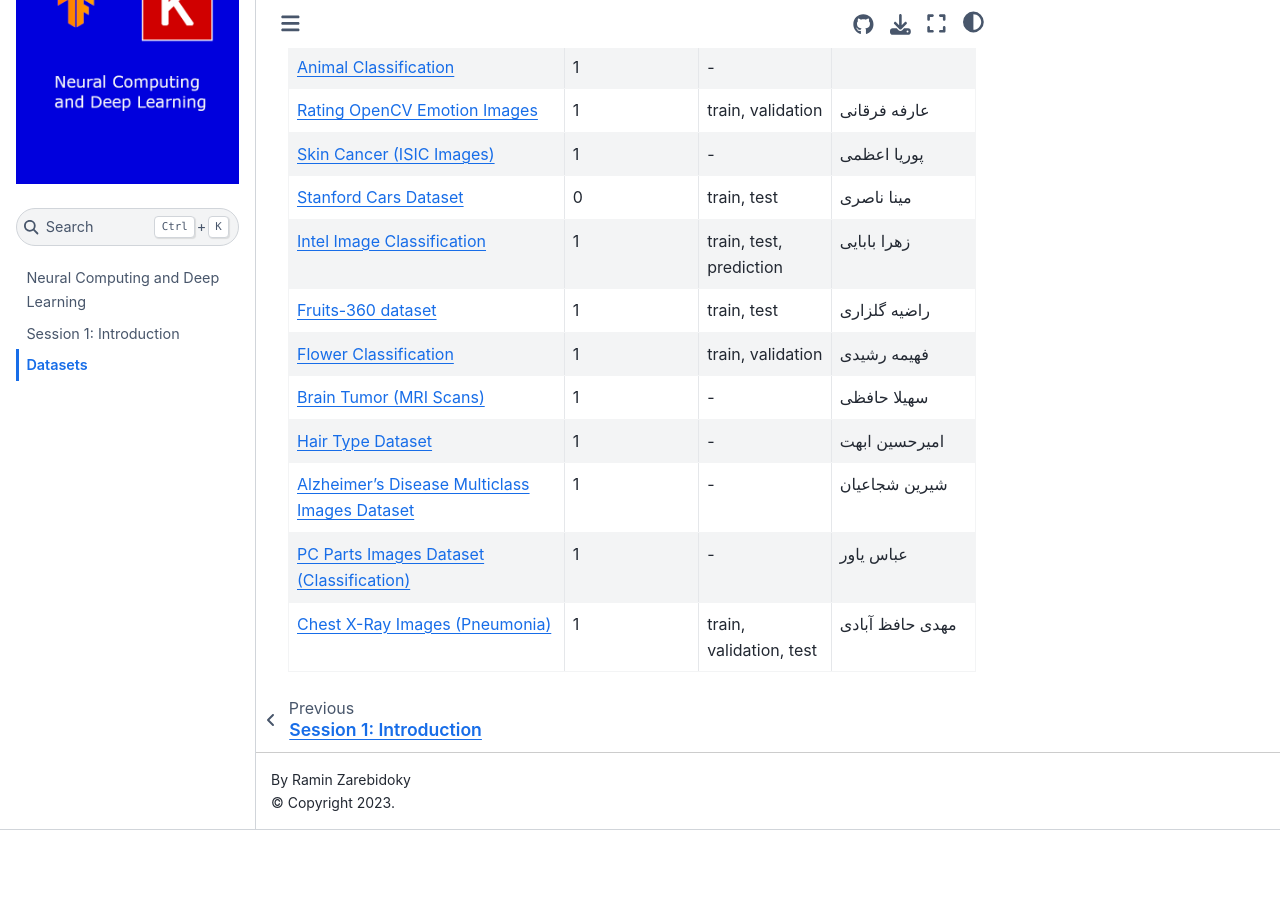
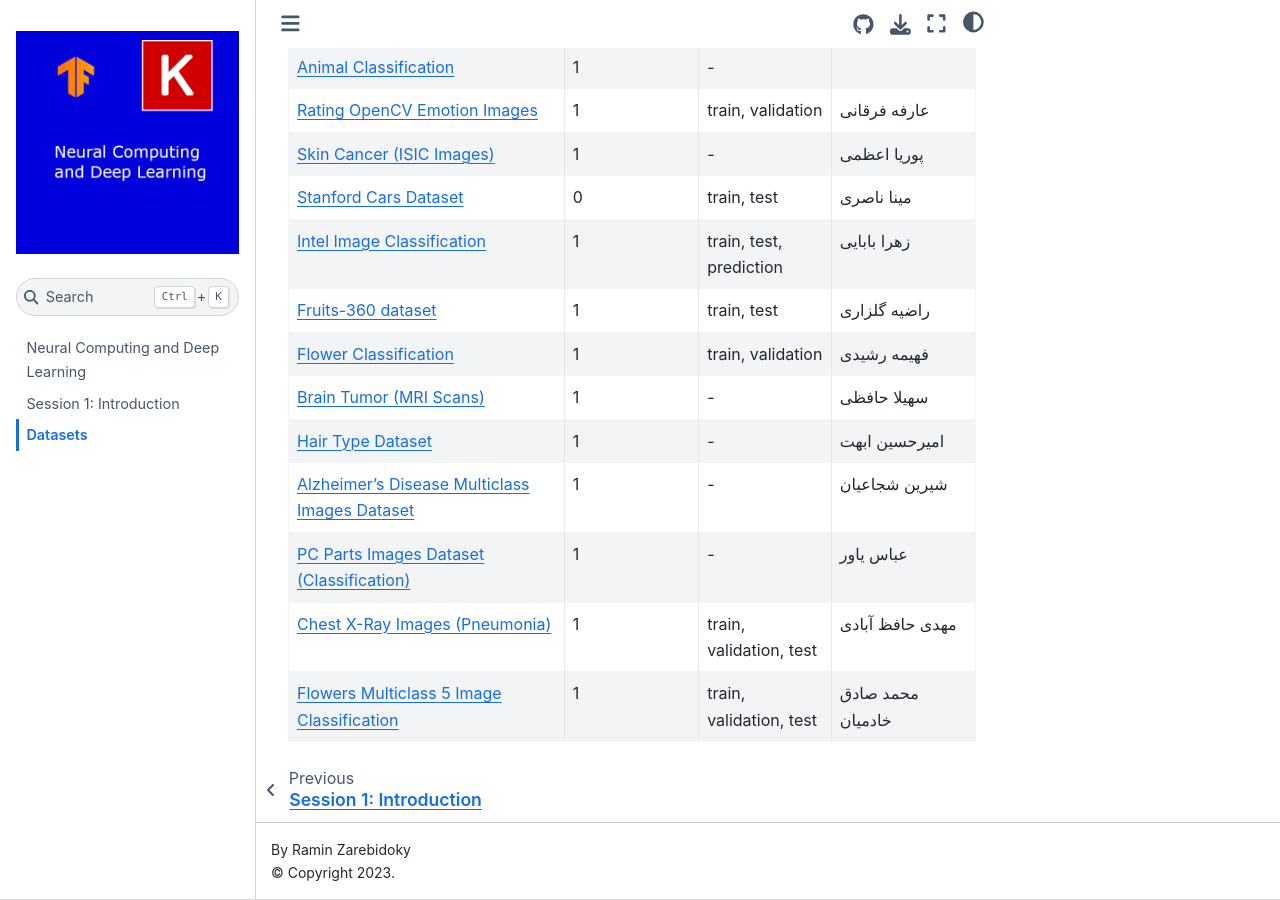
Before and after one commit to LiterallyTheOne/deep_learning_class, a Jupyter Book: the page built from docs/datasets.md, in a window 1280 px wide and 900 px high, scrolled down 666 px. Built offline with Jupyter Book 1.0.4 settings and Sphinx 7.4.7 and the Sphinx Book theme 1.1.4, drawn with Linux system fonts in a browser that asks for light colours; before the commit the page ends 1496 px from its top, so only the background shows below that.

Commit message:
Add a new row

```diff
--- a/docs/datasets.md
+++ b/docs/datasets.md
@@ -22,3 +22,4 @@
 | [Alzheimer's Disease Multiclass Images Dataset](https://www.kaggle.com/datasets/aryansinghal10/alzheimers-multiclass-dataset-equal-and-augmented)    | 1                      | -                       | شیرین شجاعیان          |
 | [PC Parts Images Dataset (Classification)](https://www.kaggle.com/datasets/asaniczka/pc-parts-images-dataset-classification)                         | 1                      | -                       | عباس یاور              |
 | [Chest X-Ray Images (Pneumonia)](https://www.kaggle.com/datasets/paultimothymooney/chest-xray-pneumonia/data)                                        | 1                      | train, validation, test | مهدی حافظ آبادی        |
+| [Flowers Multiclass 5 Image Classification](https://www.kaggle.com/datasets/sujaykapadnis/flowers-image-classification)                              | 1                      | train, validation, test | محمد صادق خادمیان      |
```
